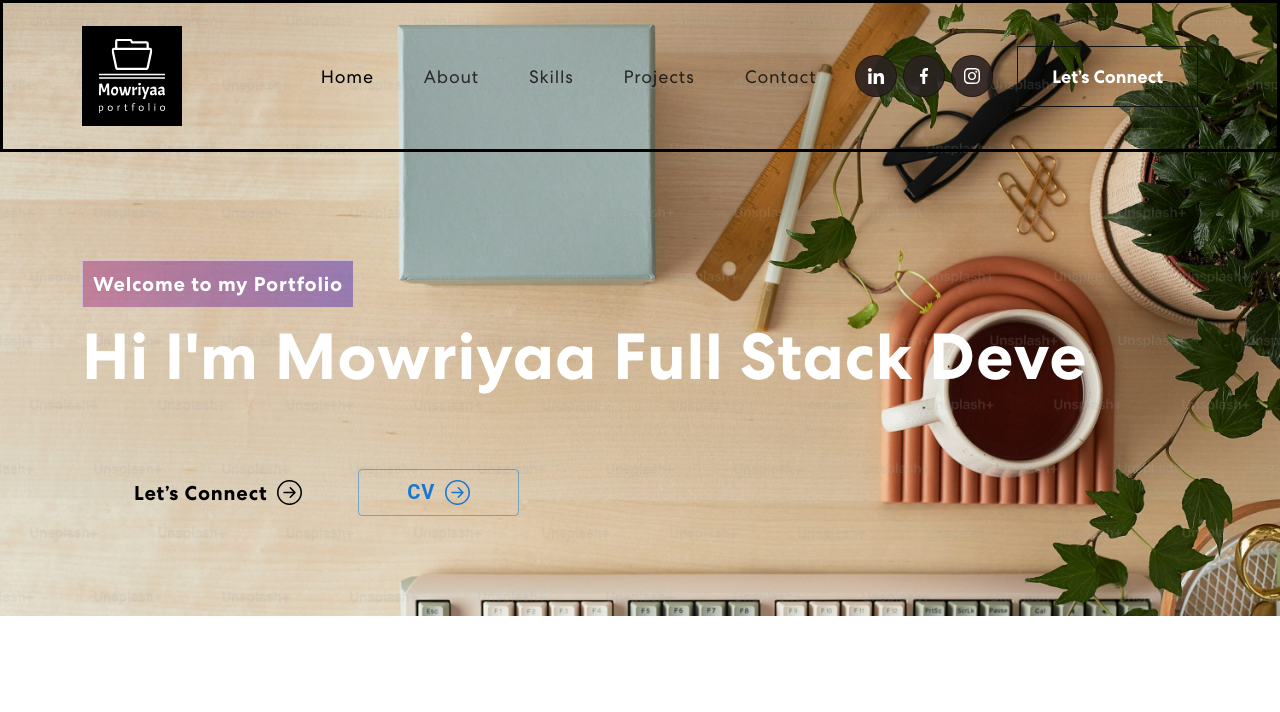
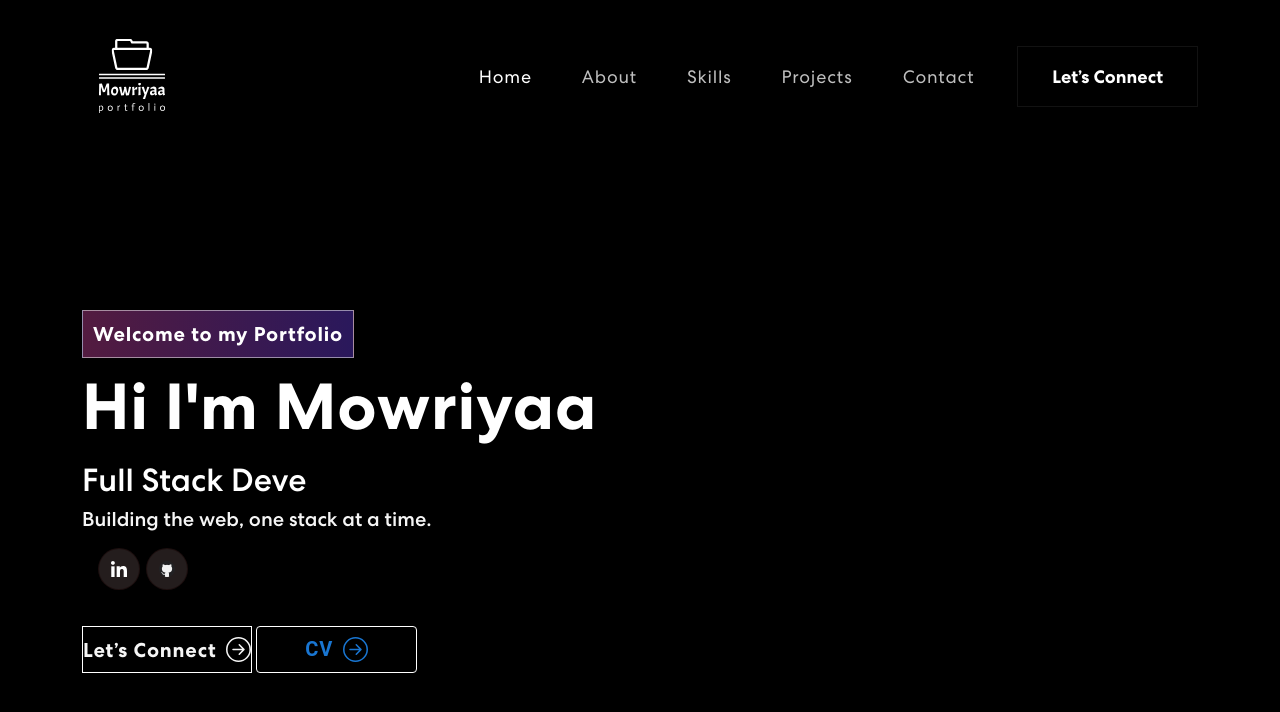
Before and after one commit to techiemow/Portfolio-frontend, a React (Vite) app: page / in a window 1280 px wide. Shown: the top 712 px of the page. Built offline with nearby package versions, Linux system fonts and the light colour scheme.

Commit message:
some changes made

```diff
--- a/index.html
+++ b/index.html
@@ -4,6 +4,7 @@
     <meta charset="UTF-8" />
     <link rel="icon" type="image/svg+xml" href="/vite.svg" />
     <link href="https://cdn.jsdelivr.net/npm/bootstrap@5.3.3/dist/css/bootstrap.min.css" rel="stylesheet" integrity="sha384-QWTKZyjpPEjISv5WaRU9OFeRpok6YctnYmDr5pNlyT2bRjXh0JMhjY6hW+ALEwIH" crossorigin="anonymous">
+    <link rel="stylesheet" href="https://cdnjs.cloudflare.com/ajax/libs/font-awesome/6.6.0/css/all.min.css" integrity="sha512-Kc323vGBEqzTmouAECnVceyQqyqdsSiqLQISBL29aUW4U/M7pSPA/gEUZQqv1cwx4OnYxTxve5UMg5GT6L4JJg==" crossorigin="anonymous" referrerpolicy="no-referrer" />
     <meta name="viewport" content="width=device-width, initial-scale=1.0" />
     <title>Vite + React</title>
   </head>
--- a/src/App.css
+++ b/src/App.css
@@ -1,3 +1,4 @@
+/* General Reset and Styling */
 @font-face {
   font-family: Centra;
   src: url('./Font/CentraNo2-Bold.ttf');
@@ -29,7 +30,7 @@ body {
   font-weight: 400;
   overflow-x: hidden;
   position: relative;
-
+  background-color: black;
   color: #fff !important;
   font-family: 'Centra', sans-serif !important;
 }
@@ -80,27 +81,26 @@ p.danger {
   color: red;
 }
 
-
-/*---------------------------- Navbar css---------------------------------------------------------- */
+/* Navbar CSS */
 nav.navbar {
   padding: 18px 0;
   position: fixed;
   width: 100%;
   top: 0;
   z-index: 9999;
-  transition:  0.32s ease-in-out;
+  transition: 0.32s ease-in-out;
   border: 3px solid black;
 }
 nav.navbar.scrolled {
   padding: 0px 0;
-  background-color: #121212;
+  background-color: black;
 }
 nav.navbar a.navbar-brand {
   width: 9%;
 }
 nav.navbar .navbar-nav .nav-link.navbar-link {
   font-weight: 400;
-  color: black !important;
+  color: white !important;
   letter-spacing: 0.8px;
   padding: 10px 25px;
   font-size: 18px;
@@ -178,7 +178,7 @@ span.navbar-text {
   transition: 0.3s ease-in-out;
 }
 .navbar-text button:hover {
-  color:black;
+  color: black;
 }
 .navbar-text button:hover::before {
   content: "";
@@ -225,9 +225,27 @@ nav.navbar .navbar-toggler[aria-expanded="true"] .navbar-toggler-icon:after {
 }
 nav.navbar .navbar-toggler[aria-expanded="true"] .navbar-toggler-icon:before {
   transform: translateY(8px) rotate(-45deg);
-	background-color: whitesmoke;
+  background-color: white;
   height: 2px;
 }
 nav.navbar .navbar-toggler[aria-expanded="true"] .navbar-toggler-icon {
   border-color: transparent;
 }
+
+/* Media Queries for Mobile View */
+@media (max-width: 767px) {
+  nav.navbar .navbar-toggler {
+    border-color: rgba(255, 255, 255, 0.5);
+  }
+  nav.navbar .navbar-toggler-icon {
+    border-bottom: 2px solid rgba(255, 255, 255, 0.5);
+  }
+  nav.navbar .navbar-toggler-icon:after,
+  nav.navbar .navbar-toggler-icon:before {
+    background-color: rgba(255, 255, 255, 0.5);
+  }
+  nav.navbar .navbar-toggler[aria-expanded="true"] .navbar-toggler-icon:after,
+  nav.navbar .navbar-toggler[aria-expanded="true"] .navbar-toggler-icon:before {
+    background-color: white;
+  }
+}
--- a/src/App.jsx
+++ b/src/App.jsx
@@ -1,7 +1,8 @@
 import React from "react";
 import "./App.css";
-import Navigation from "./Components/Navbar";
+
 import Home from "./Components/Home/Home";
+import Navigation from "./Components/Navigation";
 
 const App = () => {
   return (
--- a/src/Components/Home/Home.css
+++ b/src/Components/Home/Home.css
@@ -1,9 +1,7 @@
-
-
-.Home{
-  margin-top: 0;
+.Home {
+  margin-top: 50px;
   padding: 260px 0 100px 0;
-  background-image: url('../../assets/img/background.jpeg');
+  background-color: black;
   background-position: top center;
   background-size: cover;
   background-repeat: no-repeat;
@@ -19,6 +17,7 @@
   margin-bottom: 16px;
   display: inline-block;
 }
+
 .Home h1 {
   font-size: 65px;
   font-weight: 700;
@@ -27,6 +26,7 @@
   margin-bottom: 20px;
   display: block;
 }
+
 .Home p {
   color: #B8B8B8;
   font-size: 18px;
@@ -34,21 +34,24 @@
   line-height: 1.5em;
   width: 96%;
 }
+
 .Home button {
-
+  border: 1px solid white !important;
   font-weight: 700;
   font-size: 20px;
-    margin-top: 60px;
+  margin-top: 20px;
   letter-spacing: 0.8px;
   display: flex;
   align-items: center;
 }
-  .Home  button svg {
+
+.Home button svg {
   font-size: 25px;
   margin-left: 10px;
   transition: 0.3s ease-in-out;
   line-height: 1;
 }
+
 .Home button:hover svg {
   margin-left: 25px;
 }
--- a/src/Components/Home/Home.jsx
+++ b/src/Components/Home/Home.jsx
@@ -1,8 +1,9 @@
 import React, { useEffect, useState } from 'react';
 import { Col, Container, Row } from 'react-bootstrap';
 import { ArrowRightCircle } from 'react-bootstrap-icons';
-import porfolio from '../../assets/img/porfolio.jpg'; // Ensure this path is correct
-import "./Home.css"
+import navIcon1 from "../../assets/img/nav-icon1.svg";
+import github2 from '../../assets/img/github.png';
+import "./Home.css";
 import { Button } from '@mui/material';
 import TrackVisibility from 'react-on-screen';
 
@@ -60,12 +61,16 @@ const Home = () => {
               {({ isVisible }) =>
                 <div className={isVisible ? "animate__animated animate__fadeIn" : ""}>
                   <span className="tagline">Welcome to my Portfolio</span>
-            <h1>
-              {"Hi I'm Mowriyaa"} <span className='wrap '>{typingText}</span>
-            </h1>
+                  <h1>{"Hi I'm Mowriyaa"}</h1>
+                  <h2><span className='wrap '>{typingText}</span></h2>
+                  <h5 className='wrap' style={{color:"whitesmoke", marginTop:"5px"}}>Building the web, one stack at a time.</h5>
+                  <div className="d-flex social-icon m-3">
+                      <a href="#"><img src={navIcon1} alt="" /></a>
+                      <a href="#"><img src={github2} alt="" /></a>
+                    </div>
                   <div className='d-flex '>
-            <button onClick={() => console.log('connect')} className='px-5 mx-1'>Let’s Connect <ArrowRightCircle size={25} /></button>
 
+                    <button onClick={() => console.log('connect')} className='' style={{color:"whitesmoke"}}>Let’s Connect <ArrowRightCircle size={25} /></button>
                     <Button variant='outlined' className='px-5 mx-1' onClick={() => console.log('Resume')}>
                       CV <ArrowRightCircle size={25} />
                     </Button>
@@ -73,7 +78,6 @@ const Home = () => {
                 </div>}
             </TrackVisibility>
           </Col>
-
         </Row>
       </Container>
     </section>
--- a/src/Components/NavBar.jsx
+++ b/src/Components/Navigation.jsx
@@ -3,9 +3,7 @@ import Container from 'react-bootstrap/Container';
 import Nav from 'react-bootstrap/Nav';
 import Navbar from 'react-bootstrap/Navbar';
 import logo from '../assets/img/logo-white.svg';
-import navIcon1 from '../assets/img/nav-icon1.svg';
-import navIcon2 from '../assets/img/nav-icon2.svg';
-import navIcon3 from '../assets/img/nav-icon3.svg';
+
 
 const Navigation = () => {
     const [activeLink , setactivelink] = useState("home")
@@ -43,11 +41,7 @@ const Navigation = () => {
           <Nav.Link href="#Contact" className={activeLink === 'Contact' ? 'active navbar-link' : 'navbar-link'} onClick={() => onUpdateActiveLink('Contact')}>Contact</Nav.Link>
         </Nav>
         <span className="navbar-text">
-          <div className="social-icon">
-            <a href="#"><img src={navIcon1} alt="" /></a>
-            <a href="#"><img src={navIcon2} alt="" /></a>
-            <a href="#"><img src={navIcon3} alt="" /></a>
-          </div>
+
           <div to='#connect'>
             <button className="vvd"><span>Let’s Connect</span></button>
           </div>
```
Also changed, not shown: src/assets/img/github.png (added), src/assets/img/github2.png (added). Lines whose indentation alone changed are shown as unchanged.
